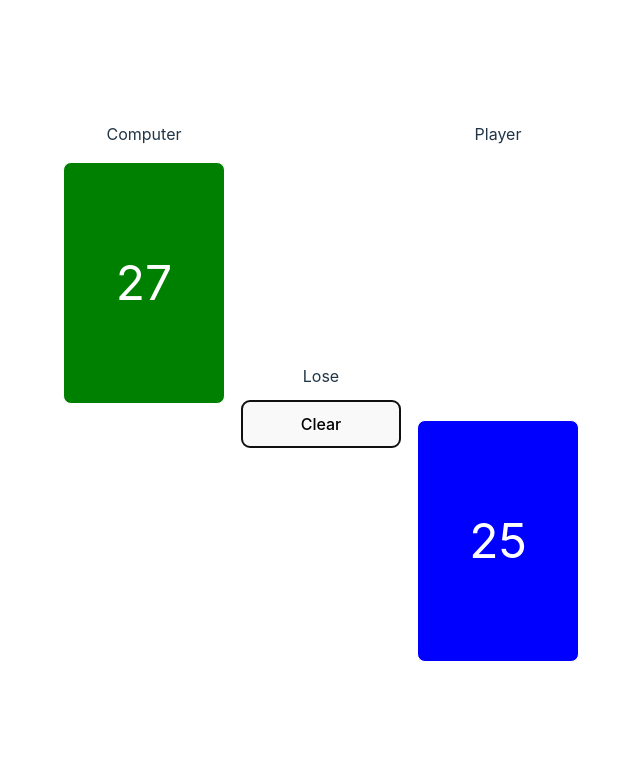
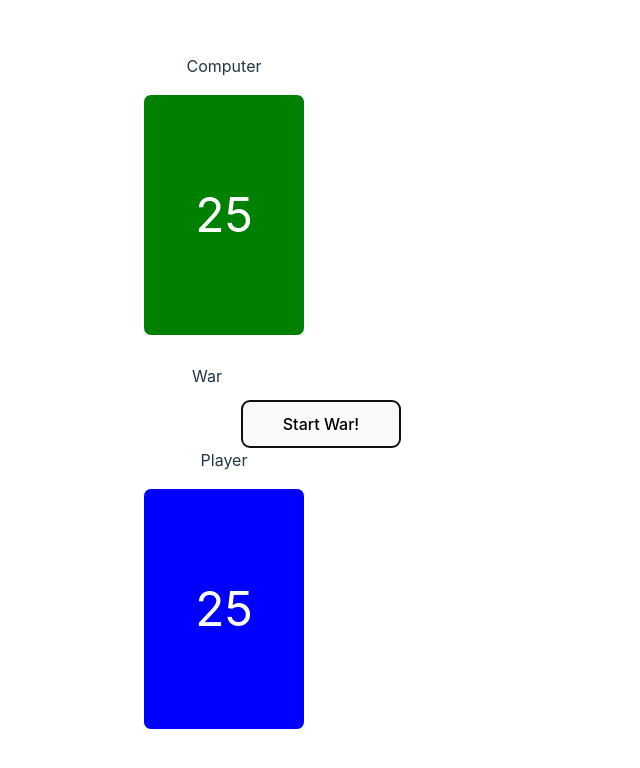
Before and after one commit to Gregory-Hawman/simplewarcardgame, a React (Vite) app in the folder war_card_game/: page / in a window 1280 px wide. Both pictures are taken after a click on the button "Flip Cards". Shown: the top 768 px of the page, without its empty margins (319-959 px from the left). Built offline with nearby package versions, Linux system fonts and the light colour scheme.

Commit message:
war round starts and adds the first card to the tribute section, working on getting the other tributes in there

```diff
--- a/war_card_game/src/index.css
+++ b/war_card_game/src/index.css
@@ -62,8 +62,9 @@
   height: 10rem;
 }
 
-.war-board {
+.flex {
   display: flex;
+  justify-content: center;
   align-items: center;
 }
 
@@ -71,3 +72,25 @@
   height: 3rem;
   width: 10rem;
 }
+
+.war-tribute-board {
+  border: 1px solid white;
+  border-radius: 15px;
+  height: 10rem;
+  width: 30rem;
+  display: flex;
+}
+
+.tribute-card-slot {
+  height: 8rem;
+  width: 5.5rem;
+  border: 1px solid white;
+  display: flex;
+  justify-content: center;
+  align-items: center;
+  font-size: 2rem;
+  border-radius: .5rem;
+  color: white;
+  user-select: none;
+  margin: 1rem;
+}
--- a/war_card_game/src/war.jsx
+++ b/war_card_game/src/war.jsx
@@ -4,15 +4,20 @@ import Deck from './deck.js';
 
 function War() {
     const [playerDeck, setPlayerDeck] = useState()
+    const [computerDeck, setComputerDeck] = useState()
     const [playerCardSlot, setPlayerCardSlot] = useState(null)
-    const [computerDeck, setComputerDeck] = useState()
     const [computerCardSlot, setComputerCardSlot] = useState(null)
+    const [playerWarTribute, setPlayerWarTribute] = useState([])
+    const [computerWarTribute, setComputerWarTribute] = useState([])
     const [inRound, setInRound] = useState(false)
     const [stop, setStop] = useState(false)
-    const [war, setWar] = useState(false)
+    const [startWar, setStartWar] = useState(false)
+    const [warRoundCount, setWarRoundCount] = useState(0)
     const [text, setText] = useState('')
 
     const deck = new Deck
+
+    console.log('CWT', computerWarTribute)
 
     const CARD_VALUE_MAP = {
         "2" : 2,
@@ -37,25 +42,25 @@ function War() {
 
 
     function startGame() {
-        deck.shuffle()
+        // deck.shuffle()
 
         const deckMidPoint = Math.ceil(deck.numberOfCards / 2)
         setPlayerDeck(new Deck(deck.cards.slice(0, deckMidPoint)))
         setComputerDeck(new Deck(deck.cards.slice(deckMidPoint, deck.numberOfCards)))
         setInRound(false),
         setStop(false)
-        setWar(false)
+        setStartWar(false)
 
         cleanBeforeRound()
     }
 
     function cleanBeforeRound() {
-        setInRound(false)
         setComputerCardSlot(null)
         setPlayerCardSlot(null)
-        if (war) {
+        if (warRoundCount > 0) {
             setText('War')
         } else {
+            setInRound(false)
             setText('')
         }
 
@@ -75,29 +80,40 @@ function War() {
 
         if (isRoundWinner(playerCard, computerCard)) {
             setText('Win')
-            setPlayerDeck((prevDeck) => {
-                const newCards = [...prevDeck.cards, playerCard, computerCard]
-                const updatedDeck = new Deck(newCards)
-                return updatedDeck;
-            });
+            addCardsToDeck('player', playerCard, computerCard)
+
         } else if (isRoundWinner(computerCard, playerCard)){
             setText("Lose");
-            setComputerDeck((prevDeck) => {
-                const newCards = [...prevDeck.cards, computerCard, playerCard]
-                const updatedDeck = new Deck(newCards)
-                return updatedDeck;
-            });
+            addCardsToDeck('computer', computerCard, playerCard)
+
         } else {
             setText('War')
-            warRound()
+            setStartWar(true)
         }
 
         if (isGameOver(playerDeck)) {
             setText('You Lose!!!')
             setStop(true)
+
         } else if (isGameOver(computerDeck)) {
             setText('You Won!')
             setStop(true)
+        }
+    }
+
+    function addCardsToDeck (deckType, ...cards) {
+        if (deckType === 'player') {
+            setPlayerDeck((prevDeck) => {
+                const newCards = [...prevDeck.cards, ...cards]
+                const updatedDeck = new Deck(newCards)
+                return updatedDeck;
+            });
+        } else if (deckType === 'computer') {
+            setComputerDeck((prevDeck) => {
+                const newCards = [...prevDeck.cards, ...cards]
+                const updatedDeck = new Deck(newCards)
+                return updatedDeck;
+            });
         }
     }
 
@@ -117,42 +133,129 @@ function War() {
     }
 
     function warRound() {
-        setWar(true)
-        // store the war causing card in the tribute pile
+        setStartWar(false)
+        setWarRoundCount(warRoundCount + 1) // number of war boards if there is a need
+
+        let playerTribute
+        let computerTribute
+        // check they still have one card that is flipable after tribute
+        if (computerDeck.cards.length > 3 && playerDeck.cards.length > 3){
+            playerTribute = playerDeck.cards.slice(0, 3);
+            computerTribute = computerDeck.cards.slice(0, 3);
+        } else if (computerDeck.cards.length === 3 && playerDeck.cards.length === 3){
+            playerTribute = playerDeck.cards.slice(0, 2);
+            computerTribute = computerDeck.cards.slice(0, 2);
+        } else if (computerDeck.cards.length === 2 && playerDeck.cards.length === 2){
+            playerTribute = playerDeck.cards.slice(0, 1);
+            computerTribute = computerDeck.cards.slice(0, 1);
+        } else {
+
+        }
+        console.log(computerTribute)
+
+        // store the war causing card in the tribute pile face up
+        addCardSlotToTribute(playerCardSlot, computerCardSlot)
+
         // clear the board
+        cleanBeforeRound()
+
+            for (let i = 0; i < computerTribute.length; i++){
+                addTributeCards('computer', computerTribute[i])
+            }
+            for (let i = 0; i < playerTribute.length; i++ ){
+                addTributeCards('player', playerTribute[i])
+            }
+
         // pull 3 more cards to store in tribute pile // maybe individually
-            // check they still have one card that is flipable after tribute
             // if player doesn't have enough cards, play with the lesser amount
         // update deck count
         // flip cards
         // winner gets all tribute cards and flipped card
             // clear tribute pile
+            // setWar(false)
+            // clearBeforeRound
         // if war again recursive call
     }
 
+    function getTributeCards (cards) {
+        for (let i=1; i < cards.lenght; i++) {
             return (
-        <div className='war-board'>
+                <div className='face-down-tribute'>
+                    {cards.value}{cards.suit}
+                </div>
+            )
+        }
+    }
+
+    function addCardSlotToTribute (playerCard, computerCard) {
+        setPlayerWarTribute((prevWarTribute) => [...prevWarTribute, playerCard])
+        setComputerWarTribute((prevWarTribute) => [...prevWarTribute, computerCard])
+    }
+
+    function addTributeCards (type, ...cards) {
+        if (type === 'player'){
+            setPlayerWarTribute((prevWarTribute) => [...prevWarTribute, ...cards])
+        } else if (type === 'computer') {
+            setComputerWarTribute((prevWarTribute) => [...prevWarTribute, ...cards])
+        }
+    }
+
+    function facedownTributeCards() {
+
+    }
+
+    return (
+        <div>
+            <div  className='flex'>
                 <div>
                     <div>Computer</div>
                     {computerDeck === undefined ? <div className='computer-deck deck'></div> : <div className='computer-deck deck'>{computerDeck.numberOfCards}</div>}
+                </div>
                 {computerCardSlot === null ?
                     <div className='computer-card-slot card-slot'></div> :
                     <div className='computer-card-slot card-slot'>{computerCardSlot.value}{computerCardSlot.suit}</div>
                 }
             </div>
+            {warRoundCount > 0 ?
+                <div className='war-tribute-board'>
+                    <div className='face-up-tribute tribute-card-slot'>
+                        {computerWarTribute[0].value} {computerWarTribute[0].suit}
+                    </div>
+                    <div>
+
+                    </div>
+                </div> : null
+            }
+
             <div>
                 <div className='text'>{text}</div>
-                <button className='war-button' onClick={stop ? startGame : war ? warRound : (inRound ? cleanBeforeRound : flipCards)}>
-                    {stop ? 'Start Game' : war ? 'War!' : (inRound ? 'Clear' : 'Flip Cards')}
+                {startWar ?
+                    <button className='war-button' onClick={startWar ? warRound : null}>Start War!</button> :
+                    <button className='war-button' onClick={stop ? startGame : (inRound ? cleanBeforeRound : flipCards)}>
+                        {stop ? 'Start Game' : (inRound ? 'Clear' : 'Flip Cards')}
                     </button>
+                }
+            </div>
+
+            {warRoundCount > 0 ?
+                <div className='war-tribute-board'>
+                    <div className='face-up-tribute tribute-card-slot'>
+                        {playerWarTribute[0].value} {playerWarTribute[0].suit}
                     </div>
                     <div>
+
+                    </div>
+                </div> : null
+            }
+            <div className='flex'>
+                <div>
                     <div>Player</div>
+                    {playerDeck === undefined ? <div className='player-deck deck'></div> : <div className='player-deck deck'>{playerDeck.numberOfCards}</div>}
+                </div>
                 {playerCardSlot === null ?
                     <div className='player-card-slot card-slot'></div> :
                     <div className='player-card-slot card-slot'>{playerCardSlot.value}{playerCardSlot.suit}</div>
                 }
-                {playerDeck === undefined ? <div className='player-deck deck'></div> : <div className='player-deck deck'>{playerDeck.numberOfCards}</div>}
             </div>
         </div>
     )
```
Lines whose indentation alone changed are shown as unchanged.
